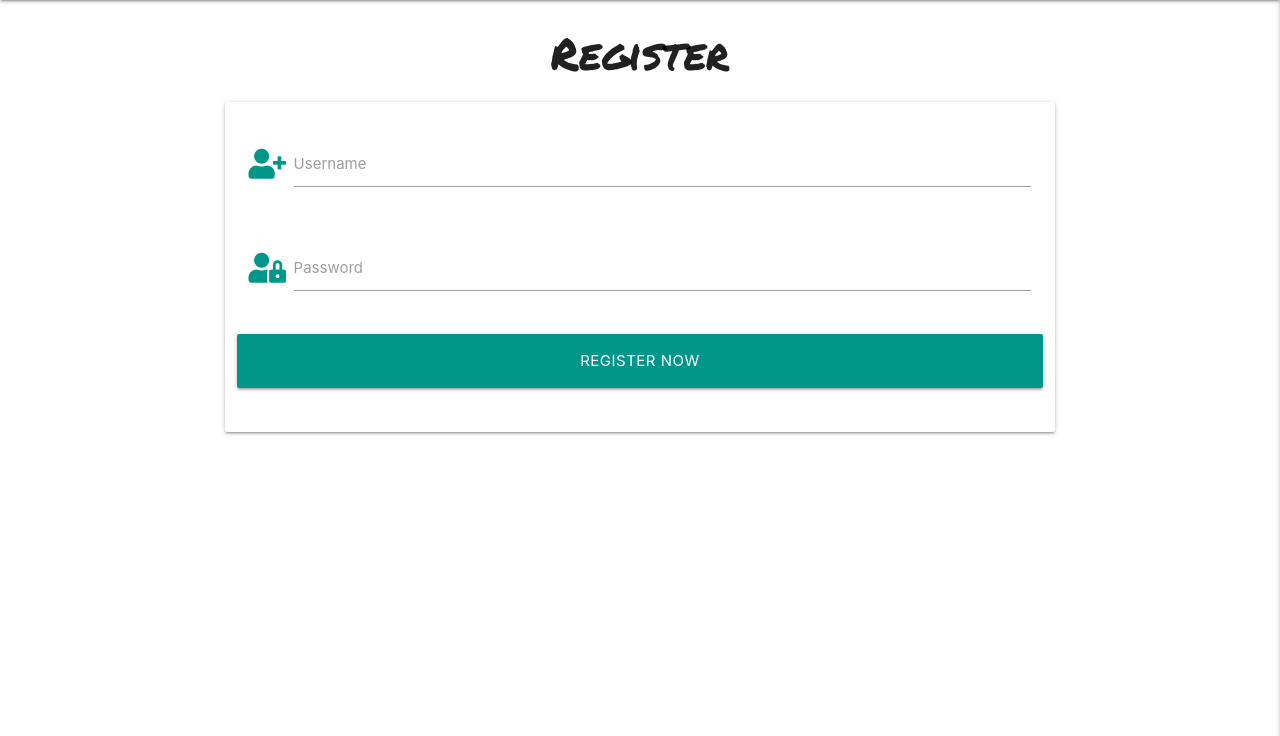
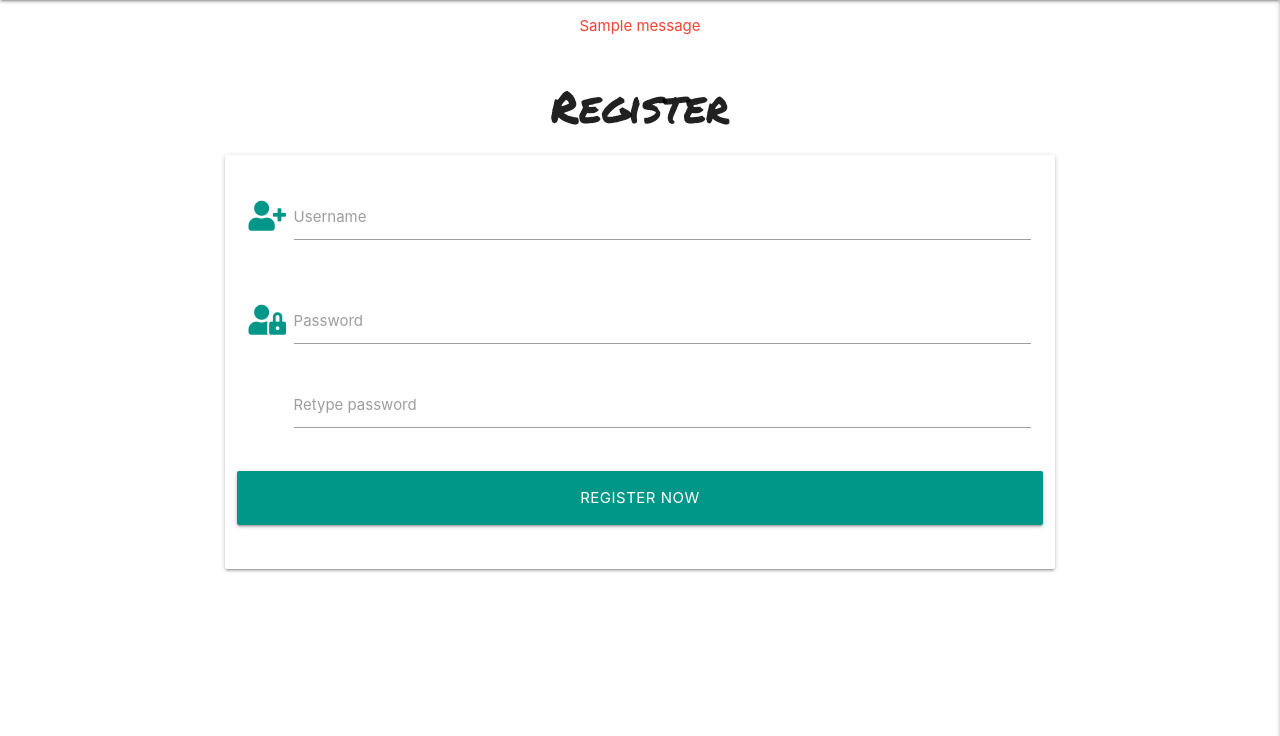
Before and after one commit to Code-Institute-Submissions/jildourixt-grocs, a Flask app: page /register in a window 1280 px wide. Shown: the part 64-800 px from the top of the page. Run offline with Flask 2, Linux system fonts and the light colour scheme; one stand-in notice (Sample message) is shown; some libraries are stand-ins or nearby versions.

Commit message:
update registration functionality

```diff
--- a/app.py
+++ b/app.py
@@ -25,6 +25,27 @@ def get_items():
 
 @app.route("/register", methods=["GET", "POST"])
 def register():
+	if request.method =="POST":
+		# check existence of user instance
+		existing_user = mongo.db.users.find_one(
+			{"username": request.form.get("username").lower()})
+		if existing_user:
+			flash("Username already exists")
+			return redirect(url_for("register"))
+
+		# check if both passwords provided match
+		if request.form.get("password") != request.form.get("password_check"):
+			flash("Passwords do not match")
+			return redirect(url_for("register"))
+		register = {
+			"username": request.form.get("username").lower(),
+			"password": generate_password_hash(request.form.get("password"))
+		}
+		mongo.db.users.insert_one(register)
+
+		# put new user into 'session'
+		session["user"] = request.form.get("username").lower()
+		flash("Registration successful.")
 	return render_template("registration.html")
 
 if __name__ == "__main__":
--- a/templates/base.html
+++ b/templates/base.html
@@ -45,8 +45,24 @@
 		</ul>
 	</header>
 
-    {% block content %}
-    {% endblock %}
+
+    <section>
+        <!-- flash messages -->
+        {% with messages = get_flashed_messages() %}
+            {% if messages %}
+                {% for message in messages %}
+                    <div class="row flashes">
+                        <p class="red-text center-align">{{ message }}</p>
+                    </div>
+                {% endfor %}
+            {% endif %}
+        {% endwith %}
+    </section>
+
+    <main>
+        {% block content %}
+        {% endblock %}
+    </main>
 
     <script src="https://code.jquery.com/jquery-3.5.1.min.js"
         integrity="sha256-9/aliU8dGd2tb6OSsuzixeV4y/faTqgFtohetphbbj0=" crossorigin="anonymous"></script>
--- a/templates/registration.html
+++ b/templates/registration.html
@@ -8,16 +8,21 @@
             <div class="row">
                 <div class="input-field col s12">
                     <i class="fas fa-user-plus prefix teal-text"></i>
-                    <input id="username" name="username" type="text" class="validate">
+                    <input id="username" name="username" type="text" class="validate" pattern="^[a-zA-Z0-9]{5,15}$" required>
                     <label for="username">Username</label>
                 </div>
             </div>
-            <!-- passowrd -->
+            <!-- password -->
             <div class="row">
                 <div class="input-field col s12">
                     <i class="fas fa-user-lock prefix teal-text"></i>
-                    <input id="password" name="password" type="password" class="validate">
+                    <input id="password" name="password" type="password" class="validate" pattern="^[a-zA-Z0-9]{5,15}$" required>
                     <label for="password">Password</label>
+                </div>
+                <div class="input-field col s12">
+                    <i class="fas fa-user-lock prefix white-text"></i>
+                    <input id="password_check" name="password_check" type="password" class="validate">
+                    <label for="password_check">Retype password</label>
                 </div>
             </div>
             <!-- register -->
```
